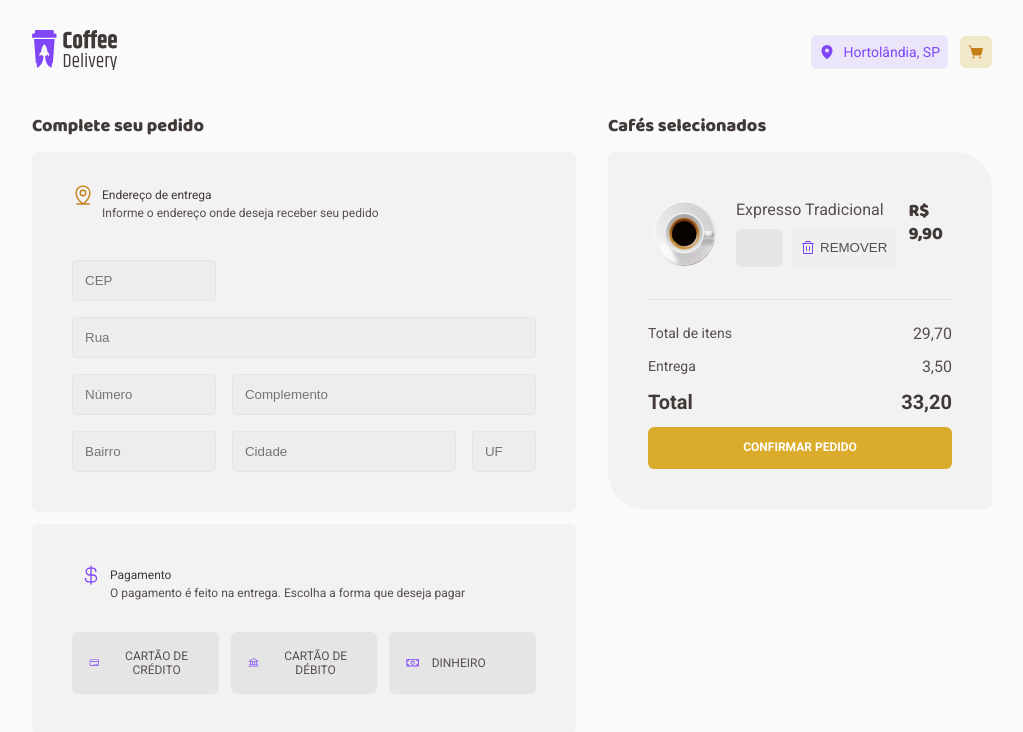
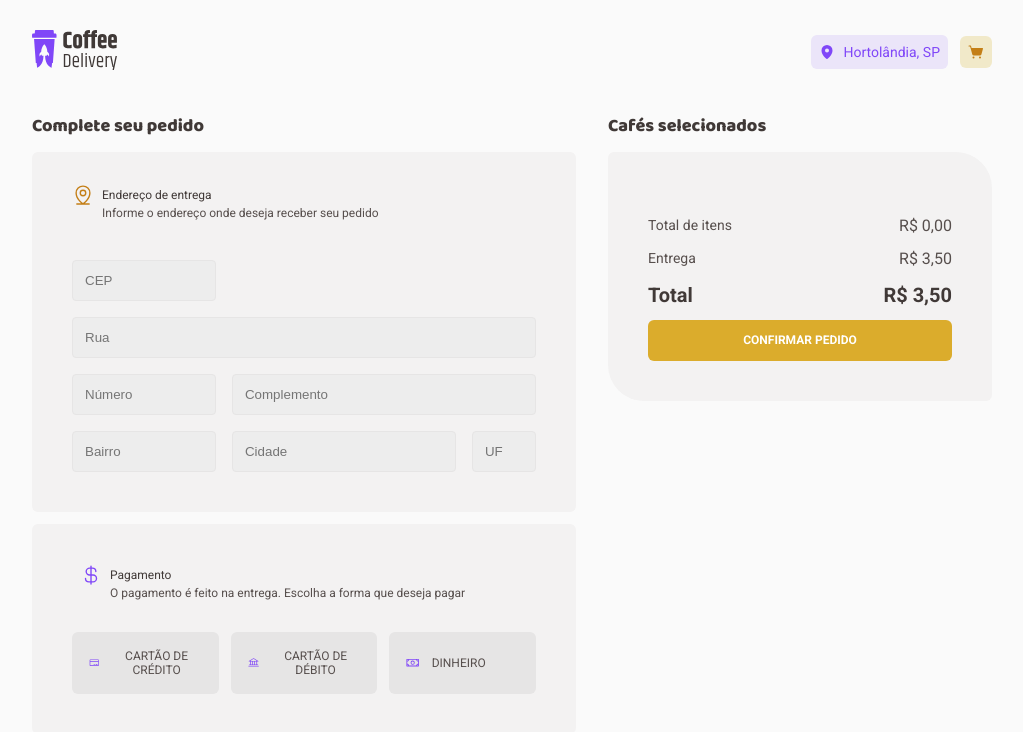
Before and after one commit to Giovani-O/ignite-coffee-delivery, a React (Vite) app: page /checkout in a window 1280 px wide. Shown: the top 732 px of the page, without its empty margins (128-1151 px from the left). Built offline with nearby package versions, Linux system fonts and the light colour scheme.

Commit message:
wip: Exibição dos cafés no checkout

```diff
--- a/src/components/CoffeeCard/index.tsx
+++ b/src/components/CoffeeCard/index.tsx
@@ -19,8 +19,7 @@ const formatter = new Intl.NumberFormat('pt-BR', {
 
 export function CoffeeCard({ type }: CoffeeCardProps) {
   // uso do contexto
-  const { currentPurchase, shoppingCart, setCurrentPurchase, setShoppingCart } =
-    useContext(StoreContext)
+  const { shoppingCart, setShoppingCart } = useContext(StoreContext)
 
   const [coffeeAmount, setCoffeeAmount] = useState(1)
 
--- /dev/null
+++ b/src/pages/Checkout/components/CoffeeInfo/index.tsx
@@ -0,0 +1,50 @@
+import { Trash } from '@phosphor-icons/react'
+import { CoffeeInfoWrapper } from './styles'
+import { CoffeesInCart } from '../../../../contexts/StoreContext'
+import CoffeesJson from '../../../../assets/coffees/CoffeesData.json'
+import { ChangeEvent } from 'react'
+
+interface CoffeeInfoProps {
+  coffees: CoffeesInCart
+}
+
+export function CoffeeInfo({ coffees }: CoffeeInfoProps) {
+  const formatter = new Intl.NumberFormat('pt-BR', {
+    style: 'currency',
+    currency: 'BRL',
+  })
+
+  const coffee = CoffeesJson.CoffeesData.find(
+    (coffee) => coffee.id === coffees.coffeeId,
+  )
+
+  function handleAmountChange(event: ChangeEvent<HTMLInputElement>) {
+    console.log(event)
+  }
+
+  return (
+    <CoffeeInfoWrapper>
+      <div>
+        <img src={coffee?.image} alt={coffee?.name} />
+        <div>
+          <h2>{coffee?.name}</h2>
+          <div>
+            <input
+              type="number"
+              min="1"
+              max="99"
+              value={coffees.amount}
+              onChange={handleAmountChange}
+            ></input>
+
+            <button>
+              <Trash size={16} />
+              <p>REMOVER</p>
+            </button>
+          </div>
+        </div>
+      </div>
+      <h1>{formatter.format((coffee?.price || 0) * coffees.amount)}</h1>
+    </CoffeeInfoWrapper>
+  )
+}
--- /dev/null
+++ b/src/pages/Checkout/components/CoffeeInfo/styles.ts
@@ -0,0 +1,85 @@
+import styled from 'styled-components'
+
+export const CoffeeInfoWrapper = styled.section`
+  padding: 0.5rem 0.25rem 2rem 0.25rem;
+  display: flex;
+  flex-direction: row;
+  justify-content: space-between;
+  gap: 3.125rem;
+  border-bottom: 1px solid ${(props) => props.theme['base-button']};
+
+  img {
+    max-width: 64px;
+  }
+
+  & > div {
+    display: flex;
+    flex-direction: row;
+    gap: 1.25rem;
+  }
+
+  div div div {
+    display: flex;
+    flex-direction: row;
+    gap: 0.5rem;
+  }
+
+  h2 {
+    font-family: 'Roboto', sans-serif;
+    font-size: 1rem;
+    line-height: 130%;
+    font-weight: 400;
+    margin-bottom: 0.5rem;
+  }
+
+  input {
+    border: none;
+    background: ${(props) => props.theme['base-button']};
+    border-radius: 6px;
+    max-width: 72px;
+    max-height: 38px;
+    text-align: center;
+
+    font-family: 'Roboto', sans-serif;
+    font-size: 1rem;
+    line-height: 130%;
+    font-weight: 400;
+    color: ${(props) => props.theme['base-title']};
+
+    box-sizing: border-box;
+    padding: 1rem 0;
+  }
+
+  button {
+    border: 1px solid transparent;
+    display: flex;
+    justify-content: center;
+    align-items: center;
+    gap: 0.25rem;
+    padding: 0 0.5rem;
+    border-radius: 6px;
+
+    color: ${(props) => props.theme.purple};
+
+    p {
+      color: ${(props) => props.theme['base-text']};
+    }
+  }
+
+  h1 {
+    font-family: 'Roboto', sans-serif;
+    font-size: 16px;
+    font-weight: 700;
+    line-height: 130%;
+
+    color: ${(props) => props.theme['base-text']};
+
+    &::before {
+      content: 'R$ ';
+    }
+  }
+
+  @media (max-width: 768px) {
+    flex-direction: column;
+  }
+`
--- a/src/pages/Checkout/index.tsx
+++ b/src/pages/Checkout/index.tsx
@@ -1,16 +1,16 @@
+import { useContext } from 'react'
+import { StoreContext } from '../../contexts/StoreContext'
 import {
   Bank,
   CreditCard,
   CurrencyDollar,
   MapPinLine,
   Money,
-  Trash,
 } from '@phosphor-icons/react'
 
 import {
   AddressWrapper,
   CheckoutWrapper,
-  CoffeeInfo,
   OrderDetailsWrapper,
   PaymentMethodButton,
   PaymentMethodButtonsContainer,
@@ -18,10 +18,33 @@ import {
   TotalPrices,
 } from './styles'
 import { AddressForm } from './components/AddressForm'
-
-import Traditional from '../../../public/images/cafe-tradicional.png'
+import CoffeesJson from '../../assets/coffees/CoffeesData.json'
+import { CoffeeInfo } from './components/CoffeeInfo'
 
 export function Checkout() {
+  const { shoppingCart, setShoppingCart } = useContext(StoreContext)
+
+  function getItemsValue() {
+    let total = 0
+
+    const values = shoppingCart.map((item) => {
+      const coffee = CoffeesJson.CoffeesData.find(
+        (coffee) => coffee.id === item.coffeeId,
+      )
+
+      return (coffee?.price || 0) * item.amount
+    })
+
+    total = values.reduce((sum, currentValue) => sum + currentValue, 0)
+
+    return total
+  }
+
+  const formatter = new Intl.NumberFormat('pt-BR', {
+    style: 'currency',
+    currency: 'BRL',
+  })
+
   return (
     <CheckoutWrapper>
       <section>
@@ -62,36 +85,22 @@ export function Checkout() {
       <section>
         <h1>Cafés selecionados</h1>
         <OrderDetailsWrapper>
-          <CoffeeInfo>
-            <div>
-              <img src={Traditional} alt="Café tradicional" />
-              <div>
-                <h2>{'Expresso Tradicional'}</h2>
-                <div>
-                  <input type="number" min="1" max="99"></input>
-
-                  <button>
-                    <Trash size={16} />
-                    <p>REMOVER</p>
-                  </button>
-                </div>
-              </div>
-            </div>
-            <h1>{'9,90'}</h1>
-          </CoffeeInfo>
+          {shoppingCart.map((item) => (
+            <CoffeeInfo key={item.coffeeId} coffees={item} />
+          ))}
 
           <TotalPrices>
             <span>
               <p>Total de itens</p>
-              <p>{'29,70'}</p>
+              <p>{formatter.format(getItemsValue())}</p>
             </span>
             <span>
               <p>Entrega</p>
-              <p>{'3,50'}</p>
+              <p>{'R$ 3,50'}</p>
             </span>
             <span>
               <h1>Total</h1>
-              <h1>{'33,20'}</h1>
+              <h1>{formatter.format(getItemsValue() + 3.5)}</h1>
             </span>
 
             <button>CONFIRMAR PEDIDO</button>
--- a/src/pages/Checkout/styles.ts
+++ b/src/pages/Checkout/styles.ts
@@ -149,89 +149,6 @@ export const OrderDetailsWrapper = styled.div`
   border-radius: 6px 36px 6px 36px;
   width: 100%;
 `
-export const CoffeeInfo = styled.section`
-  padding: 0.5rem 0.25rem 2rem 0.25rem;
-  display: flex;
-  flex-direction: row;
-  justify-content: space-between;
-  gap: 3.125rem;
-  border-bottom: 1px solid ${(props) => props.theme['base-button']};
-
-  img {
-    max-width: 64px;
-  }
-
-  & > div {
-    display: flex;
-    flex-direction: row;
-    gap: 1.25rem;
-  }
-
-  div div div {
-    display: flex;
-    flex-direction: row;
-    gap: 0.5rem;
-  }
-
-  h2 {
-    font-family: 'Roboto', sans-serif;
-    font-size: 1rem;
-    line-height: 130%;
-    font-weight: 400;
-    margin-bottom: 0.5rem;
-  }
-
-  input {
-    border: none;
-    background: ${(props) => props.theme['base-button']};
-    border-radius: 6px;
-    max-width: 72px;
-    max-height: 38px;
-    text-align: center;
-
-    font-family: 'Roboto', sans-serif;
-    font-size: 1rem;
-    line-height: 130%;
-    font-weight: 400;
-    color: ${(props) => props.theme['base-title']};
-
-    box-sizing: border-box;
-    padding: 1rem 0;
-  }
-
-  button {
-    border: 1px solid transparent;
-    display: flex;
-    justify-content: center;
-    align-items: center;
-    gap: 0.25rem;
-    padding: 0 0.5rem;
-    border-radius: 6px;
-
-    color: ${(props) => props.theme.purple};
-
-    p {
-      color: ${(props) => props.theme['base-text']};
-    }
-  }
-
-  h1 {
-    font-family: 'Roboto', sans-serif;
-    font-size: 16px;
-    font-weight: 700;
-    line-height: 130%;
-
-    color: ${(props) => props.theme['base-text']};
-
-    &::before {
-      content: 'R$ ';
-    }
-  }
-
-  @media (max-width: 768px) {
-    flex-direction: column;
-  }
-`
 
 export const TotalPrices = styled.section`
   display: flex;
```
